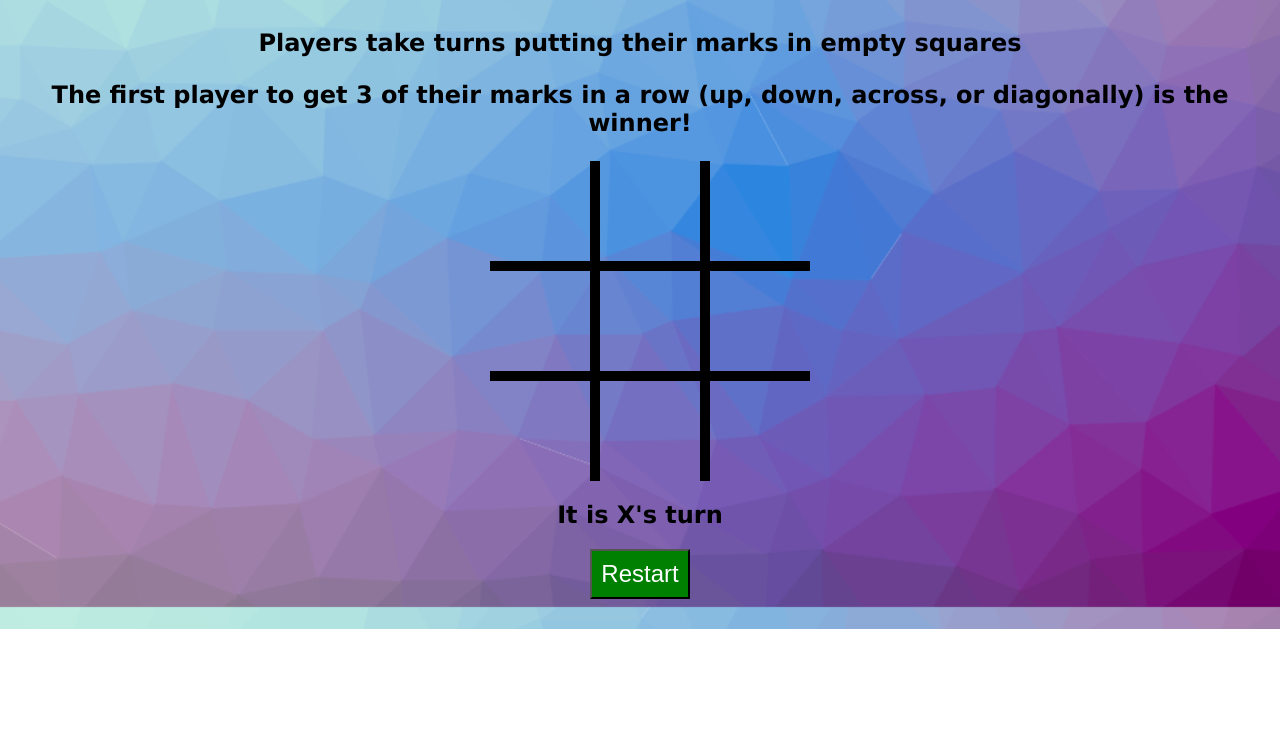
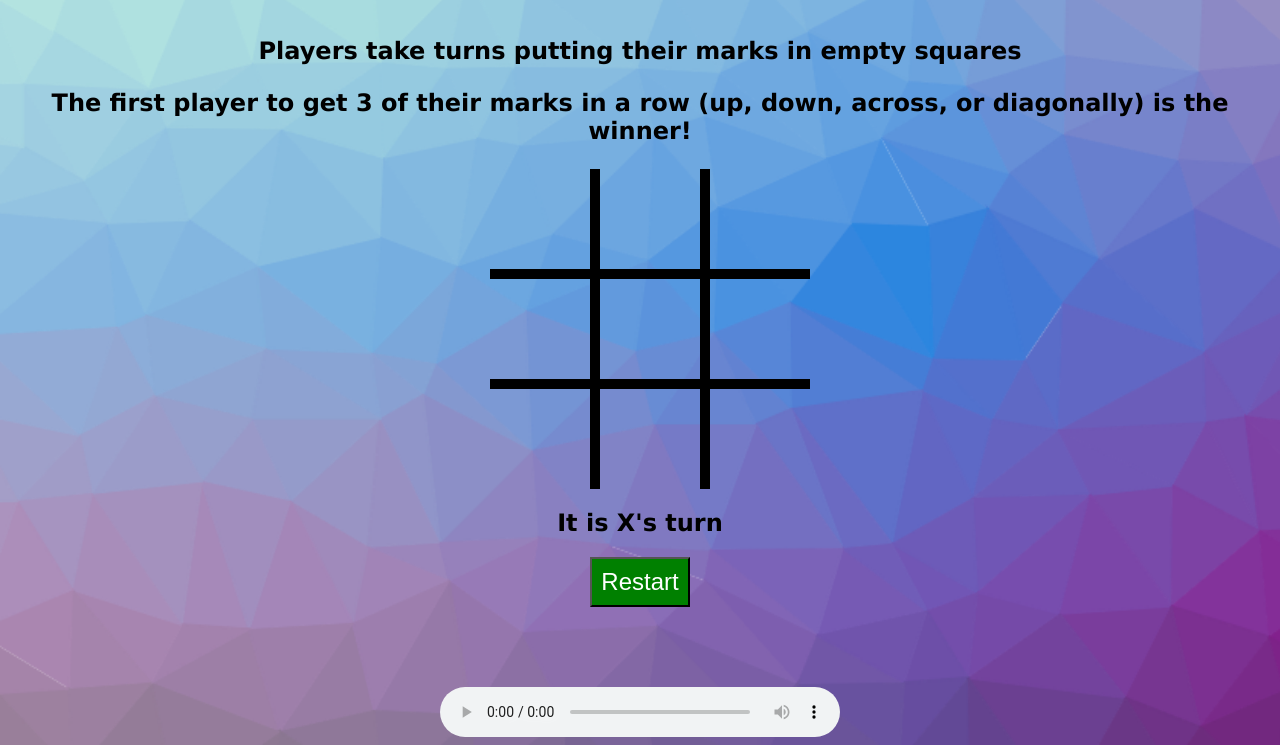
Before and after one commit to JasonGitHubLiu/TicTacToeGame, a plain HTML site: page index.html in a window 1280 px wide. Shown: the part 171-916 px from the top of the page. Before the commit the page ends 800 px from the top, so only its background shows below. Drawn offline with Linux system fonts and the light colour scheme.

Commit message:
added audio controls

```diff
--- a/script.js
+++ b/script.js
@@ -27,7 +27,7 @@ function startGame(){
 
 function cellClicked(){
     const cellIndex = this.getAttribute('cellIndex');
-    audio.play()
+    // audio2.play()
     if(options[cellIndex] != '' || !running){
         return;
     }
@@ -91,8 +91,8 @@ function sound(src) {
     this.sound = document.createElement("audio");
     this.sound.src = src;
     this.sound.setAttribute("preload", "auto");
-    this.sound.setAttribute("controls", "none");
-    this.sound.style.display = "none";
+    this.sound.setAttribute("controls", "true");
+    // this.sound.style.display = "none";
     document.body.appendChild(this.sound);
     this.play = function () {
         this.sound.play();
@@ -103,5 +103,6 @@ function sound(src) {
 }
 var audio = document.querySelector('#myAudio')
 audio.volume = 0.2;
+audio.play()
 
 startGame();
--- a/style.css
+++ b/style.css
@@ -18,6 +18,12 @@ font-family: 'Lucida Sans', 'Lucida Sans Regular', 'Lucida Grande', 'Lucida Sans
     color: white;
 }
 
+audio{
+    width: 400px;
+    height: 50px;
+    margin-top: 10vh;
+}
+
 h1{
 font-size: 5rem;
 }
@@ -31,6 +37,10 @@ body{
     /* background-image: radial-gradient(red, green, blue); */
     background-image: url('sea-edge.png');
     background-size: cover;
+    display: flex;
+    justify-content: center;
+    align-items: center;
+    flex-direction: column;
 }
 
 .cell{
```
